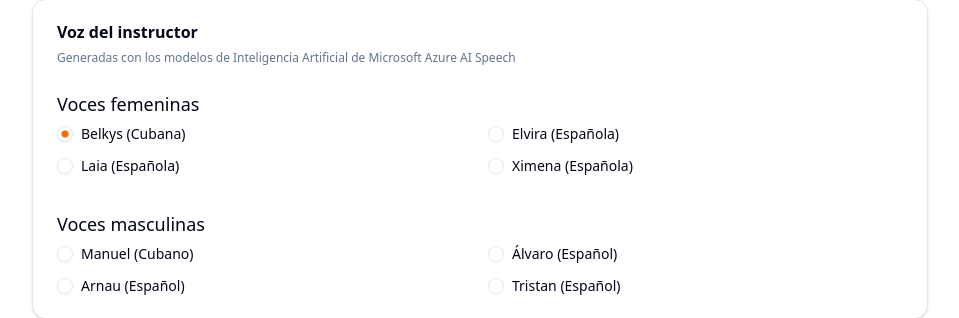
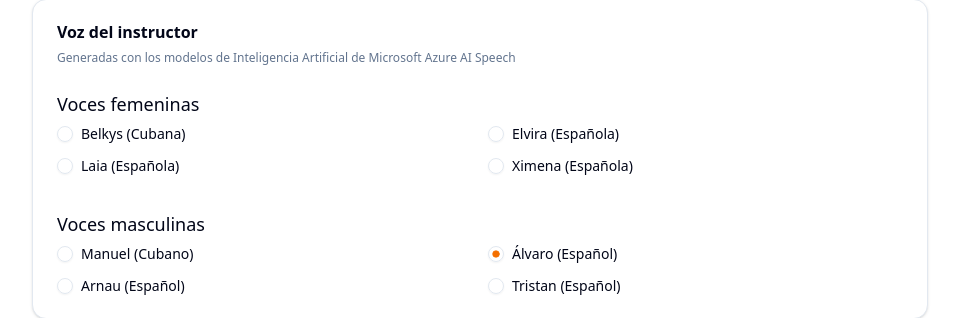
Before and after one commit to arnaugomez/salsa-ai, a Next.js app: page /configuration in a window 1280 px wide. Shown: the part 209-527 px from the top of the page, without its empty margins (160-1119 px from the left). Built offline with nearby package versions, Linux system fonts and the light colour scheme.

Commit message:
feat: change default configuration

```diff
--- a/src/domains/configuration/domain/entities/configuration.ts
+++ b/src/domains/configuration/domain/entities/configuration.ts
@@ -55,9 +55,9 @@ export function getTimeBetweenSteps(config: Configuration): number {
 export function createDefaultConfiguration(): Configuration {
   return {
     selectedDance: "salsa",
-    selectedMode: "couple",
+    selectedMode: "single",
     difficulty: 3,
     selectedSteps: [],
-    selectedVoice: "es-CU-BelkysNeural",
+    selectedVoice: "es-ES-AlvaroNeural",
   };
 }
```
